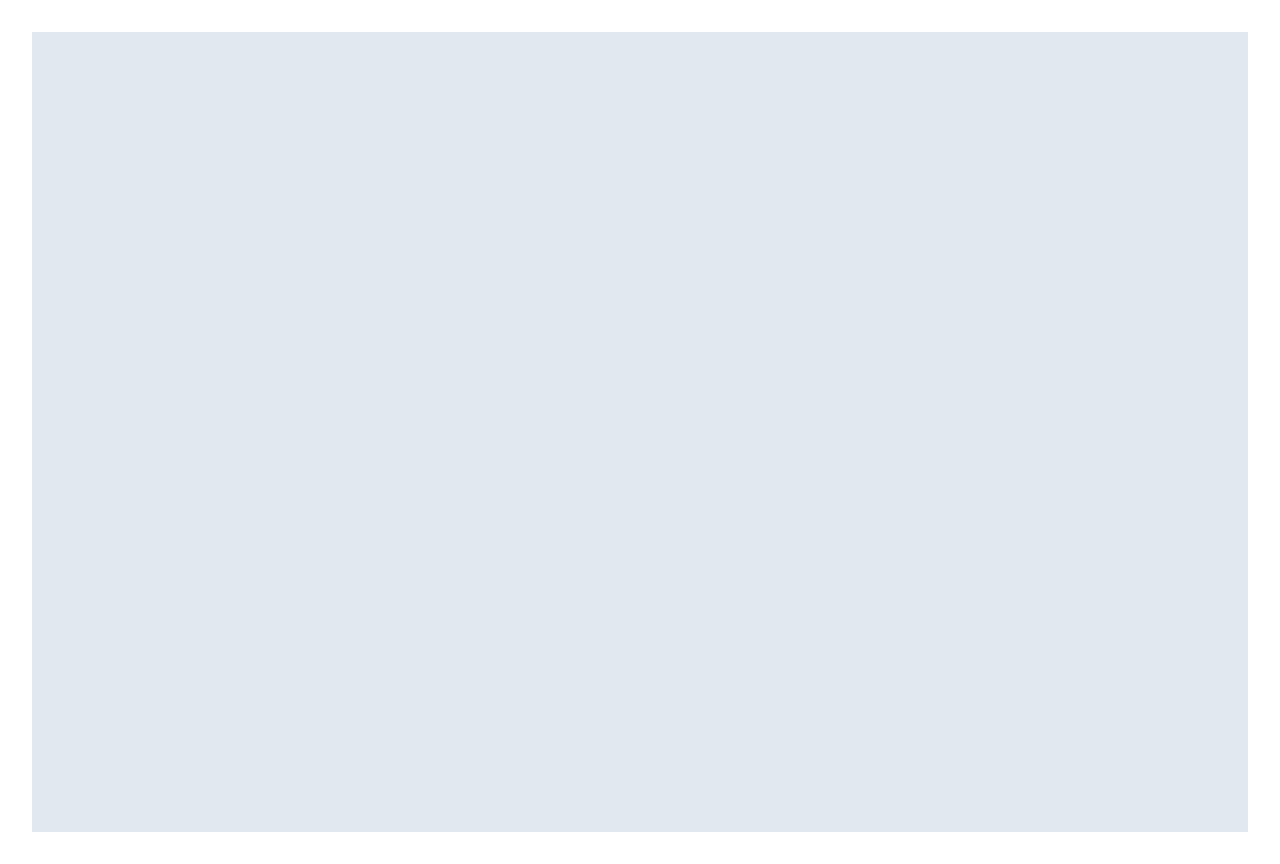
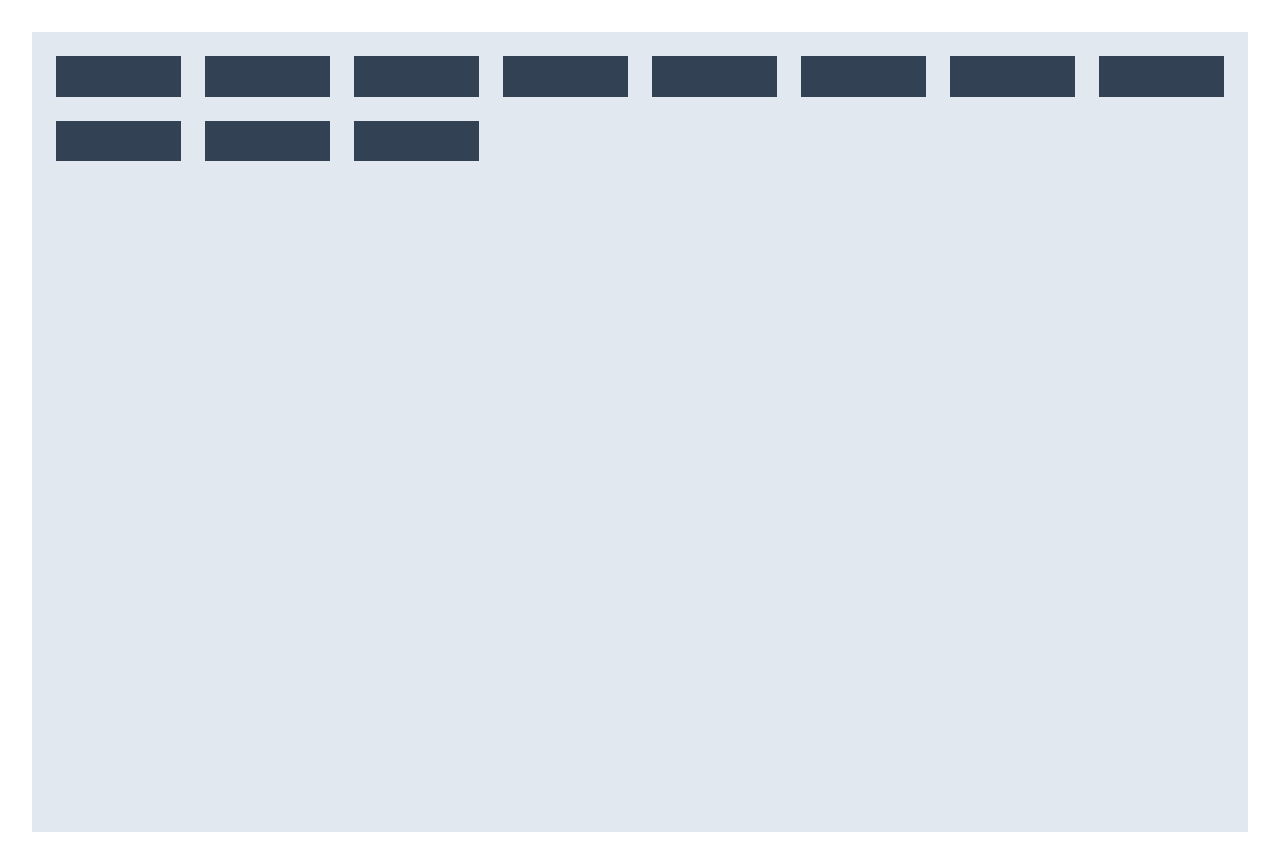
Before and after one commit to sameerajayakodi/Tailwind_CSS, a React (Vite) app in the folder Bento_Grid/: page / in a window 1280 px wide. Built offline with nearby package versions, Linux system fonts and the light colour scheme.

Commit message:
Update Bento2.jsx

```diff
--- a/Bento_Grid/src/components/Bento2.jsx
+++ b/Bento_Grid/src/components/Bento2.jsx
@@ -4,7 +4,19 @@ const Bento2 = () => {
   return (
     <>
       <div className='w-full h-screen flex justify-center items-center p-6 bg-slate-200 '>
-            <div className='grid grid-cols-8 grid-rows-12 gap-6 h-full w-full'></div>
+            <div className='grid grid-cols-8 grid-rows-12 gap-6 h-full w-full'>
+                <div className='bg-slate-700 col-span-1 row-span-1'></div>
+                <div className='bg-slate-700 col-span-1 row-span-1'></div>
+                <div className='bg-slate-700 col-span-1 row-span-1'></div>
+                <div className='bg-slate-700 col-span-1 row-span-1'></div>
+                <div className='bg-slate-700 col-span-1 row-span-1'></div>
+                <div className='bg-slate-700 col-span-1 row-span-1'></div>
+                <div className='bg-slate-700 col-span-1 row-span-1'></div>
+                <div className='bg-slate-700 col-span-1 row-span-1'></div>
+                <div className='bg-slate-700 col-span-1 row-span-1'></div>
+                <div className='bg-slate-700 col-span-1 row-span-1'></div>
+                <div className='bg-slate-700 col-span-1 row-span-1'></div>
+            </div>
       </div>
     </>
   )
```
